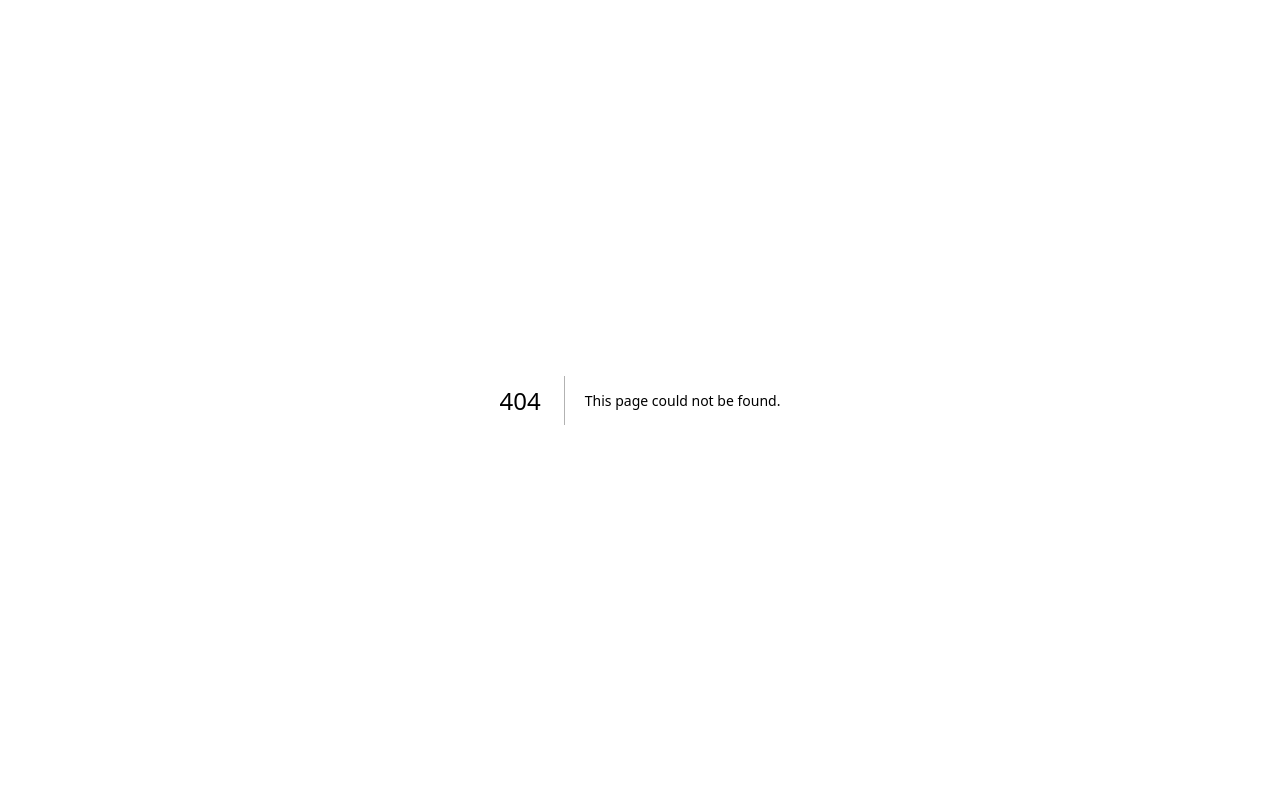
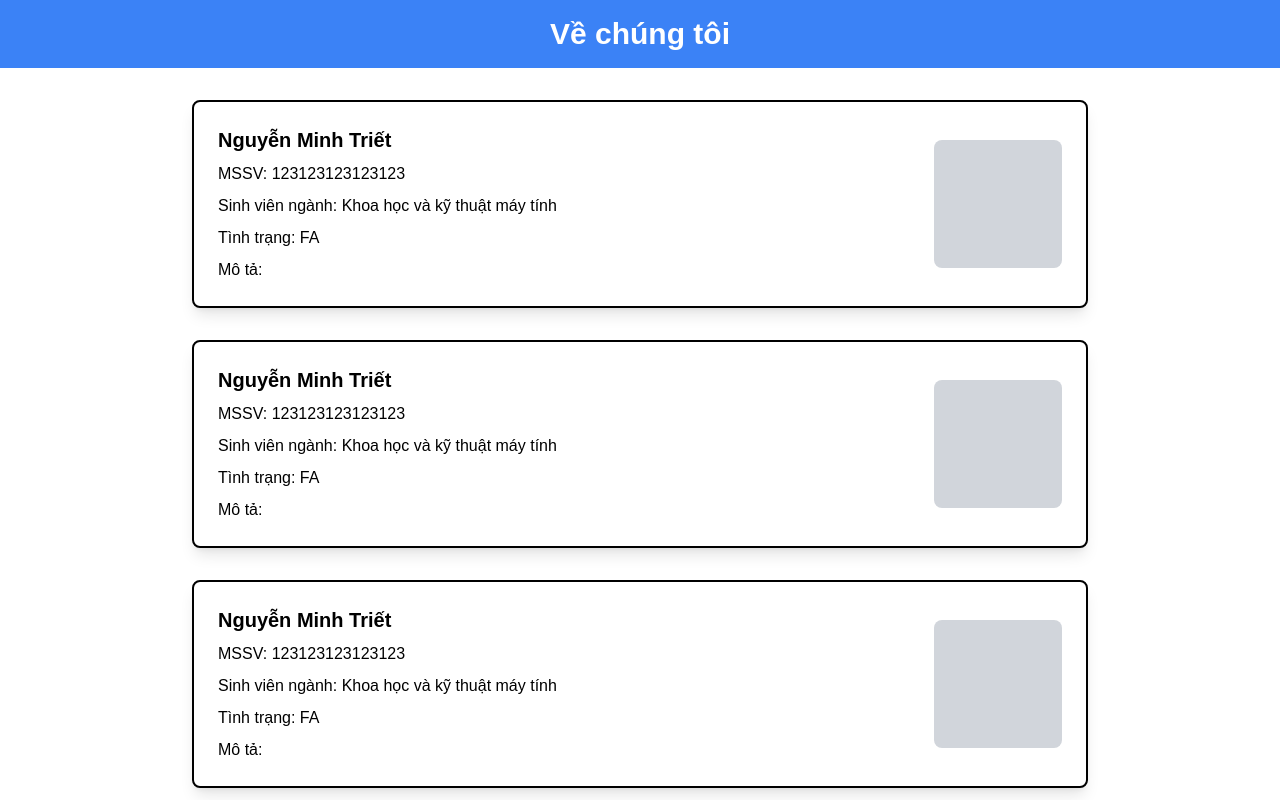
Before and after one commit to Tran-Trung-Nhut/Database_Elearning, a Next.js app in the folder frontend/elearning/: page /aboutwe in a window 1280 px wide. Before the commit this address had no page. Built offline with nearby package versions, Linux system fonts and the light colour scheme.

Commit message:
Add Aboutwe

```diff
--- /dev/null
+++ b/frontend/elearning/app/aboutwe/page.tsx
@@ -0,0 +1,33 @@
+import Aboutme from '@/components/Aboutme';
+import React from 'react';
+
+const AboutPage = () => {
+  return (
+    <div className="min-h-screen bg-gradient-to-b flex flex-col">
+      <header className="text-center py-4 bg-cover bg-center text-white bg-blue-500" >
+        <h1 className="text-3xl font-bold">Về chúng tôi</h1>
+
+      </header>
+
+      <main className="flex flex-col items-center space-y-8 mt-8">
+        {[1, 2, 3].map((item) => (
+        //   <div
+        //     key={item}
+        //     className="flex flex-col md:flex-row items-center justify-between bg-white border-black border-2 text-black w-4/5 max-w-4xl rounded-lg shadow-lg p-6 space-y-4 md:space-y-0"
+        //   >
+        //     <div className="flex-1">
+        //       <h2 className="text-xl font-bold">Nguyễn Minh Triết</h2>
+        //       <p className="mt-2">MSSV: 123123123123123</p>
+        //       <p className="mt-2">Sinh viên ngành: Khoa học và kỹ thuật máy tính</p>
+        //       <p className="mt-2">Tình trạng: FA</p>
+        //     </div>
+        //     <div className="w-32 h-32 bg-gray-300 rounded-lg"></div>
+        //   </div>
+        <Aboutme key={item} />
+        ))}
+      </main>
+    </div>
+  );
+};
+
+export default AboutPage;
--- /dev/null
+++ b/frontend/elearning/components/Aboutme.tsx
@@ -0,0 +1,18 @@
+import React from "react";
+const Aboutme = () => {
+return(
+    <div
+            className="flex flex-col md:flex-row items-center justify-between bg-white border-black border-2 text-black w-4/5 max-w-4xl rounded-lg shadow-lg p-6 space-y-4 md:space-y-0"
+          >
+            <div className="flex-1">
+              <h2 className="text-xl font-bold">Nguyễn Minh Triết</h2>
+              <p className="mt-2">MSSV: 123123123123123</p>
+              <p className="mt-2">Sinh viên ngành: Khoa học và kỹ thuật máy tính</p>
+              <p className="mt-2">Tình trạng: FA</p>
+              <p className="mt-2">Mô tả:</p>
+            </div>
+            <div className="w-32 h-32 bg-gray-300 rounded-lg"></div>
+          </div>
+);
+};
+export default Aboutme;
```
Also changed, not shown: 1 other file (tests, documents, lock files or other folders).
